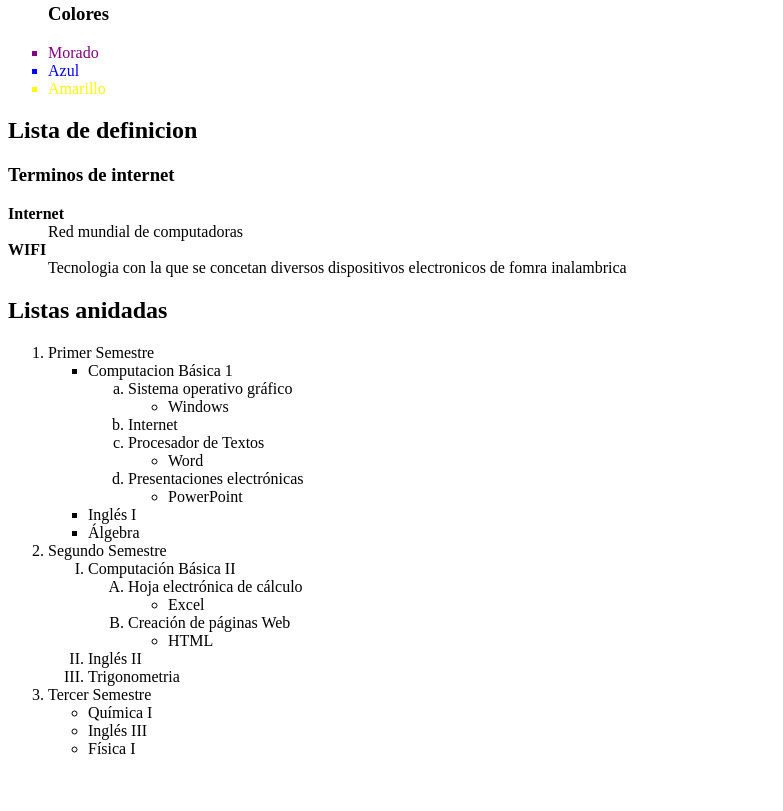
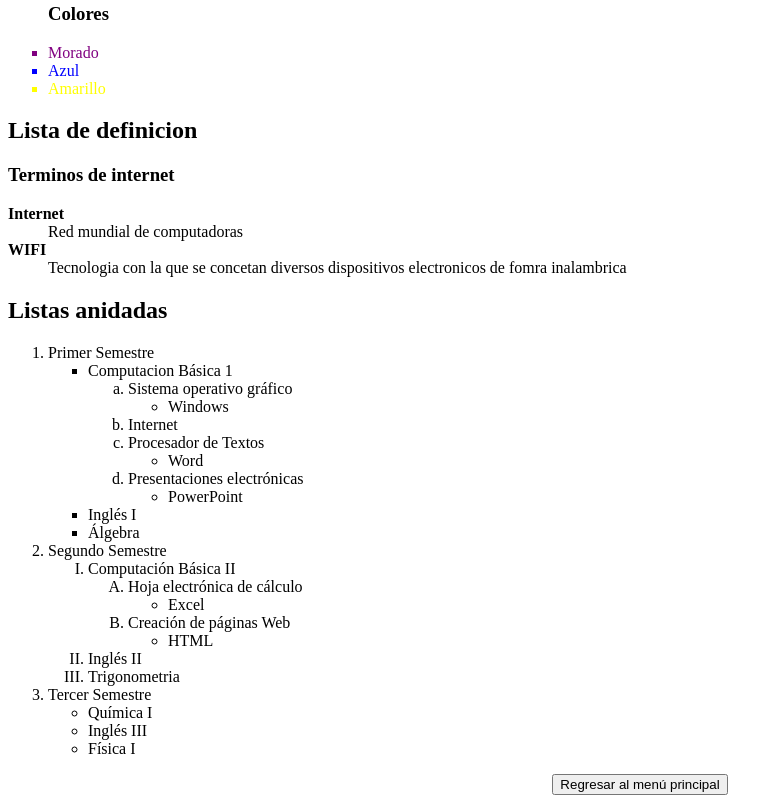
Before and after one commit to sntylx/holawa, a plain HTML site: page index.html in a window 1280 px wide. Shown: the part 1143-1954 px from the top of the page, without its empty margins (0-783 px from the left). Before the commit the page ends 1917 px from the top, so only its background shows below. Drawn offline with Linux system fonts and the light colour scheme.

Commit message:
Update index.html

```diff
--- a/index.html
+++ b/index.html
@@ -137,6 +137,10 @@
  </ul>
  </li>
  </ol>
-
+ <center>
+    <form action="https://sntylx.github.io/principal/">
+        <input type="submit" value="Regresar al menú principal">
+    </form>
+</center>
 </body>
 </html>
```
